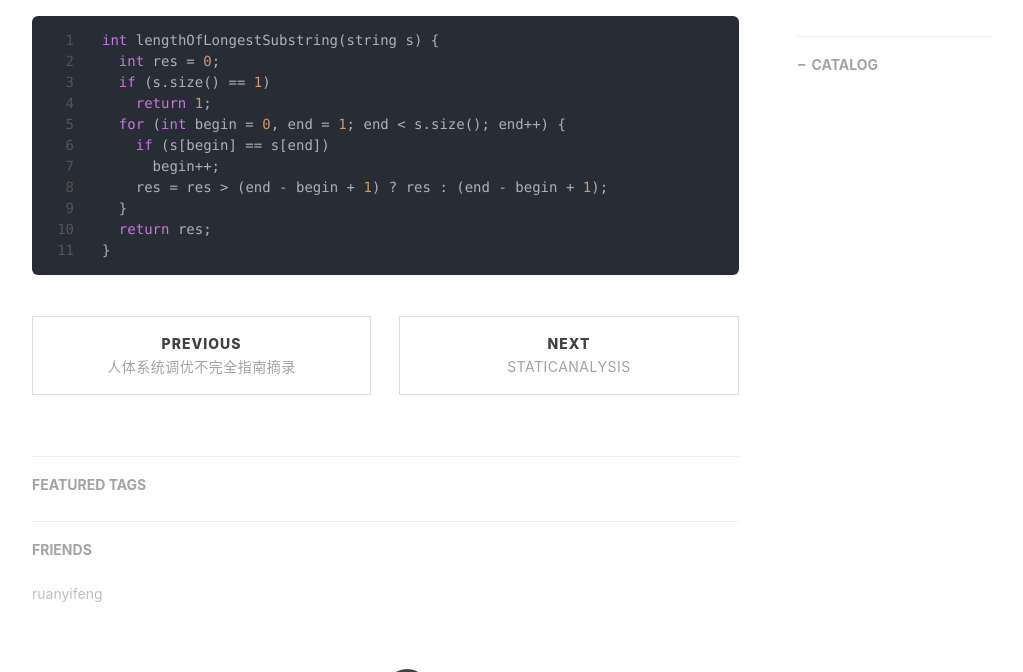
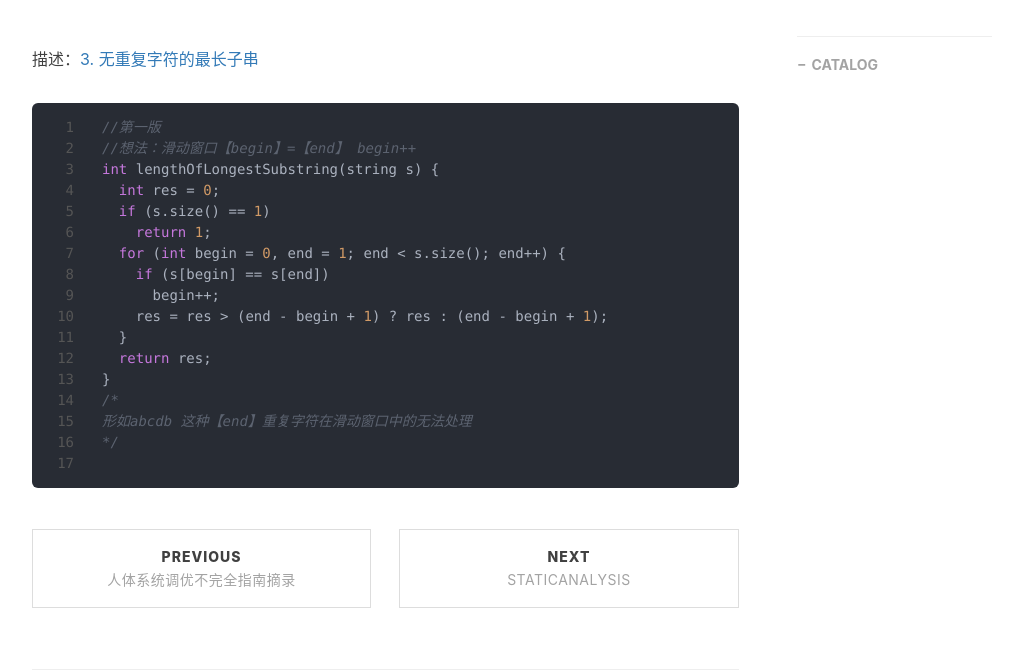
Before and after one commit to Lhrek/Lhrek.github.io, a Jekyll site: the page built from _posts/2024-1-30-LC03.md, in a window 1280 px wide and 900 px high, scrolled down 233 px, cut to the strip 228-900 px from the top of the window. Shown: the whole strip, without its empty margins (233-1256 px from the left). Built offline with Jekyll 4.4.1, drawn with Linux system fonts in a browser that asks for light colours; nearby versions of some CDN libraries; comment, search, counter and statistics services are not loaded.

Commit message:
mac commit

````diff
--- a/_posts/2024-1-30-LC03.md
+++ b/_posts/2024-1-30-LC03.md
@@ -13,7 +13,11 @@ tags:
 
 
 
+描述：[3. 无重复字符的最长子串 ](https://leetcode.cn/problems/longest-substring-without-repeating-characters/description/)
+
 ```cpp
+//第一版
+//想法：滑动窗口【begin】=【end】 begin++
 int lengthOfLongestSubstring(string s) {
   int res = 0;
   if (s.size() == 1)
@@ -25,4 +29,8 @@ int lengthOfLongestSubstring(string s) {
   }
   return res;
 }
+/*
+形如abcdb 这种【end】重复字符在滑动窗口中的无法处理
+*/
+
 ```
````
Also changed, not shown: _posts/2024-2-26-GuitarTutorial.md (+1 -1 lines).
